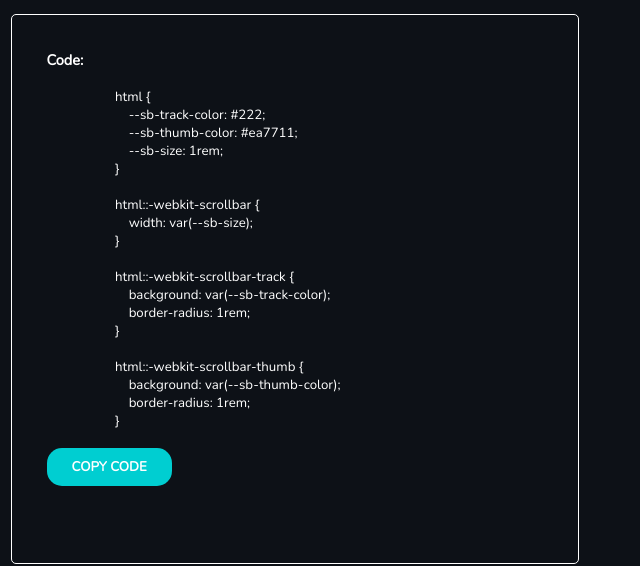
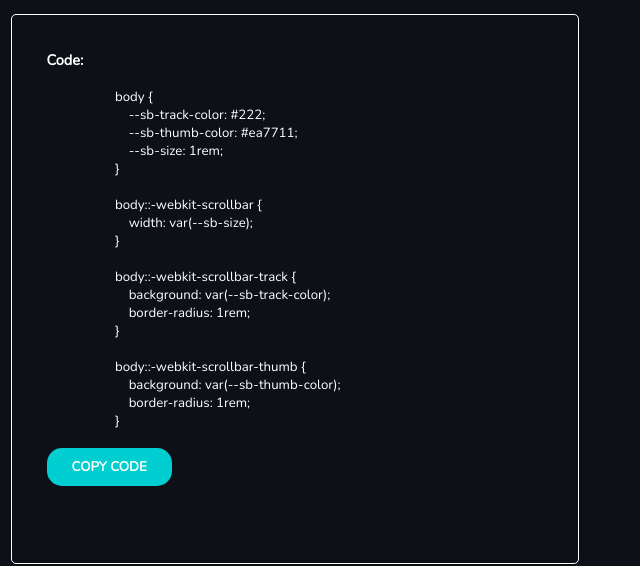
Before and after one commit to CodingWithTopchiy/scrollbar.selectors.github.io, a plain HTML site: page index.html in a window 1280 px wide. Shown: the part 135-701 px from the top of the page, 637-1277 px from the left. Drawn offline with nearby package versions, Linux system fonts and the light colour scheme.

Commit message:
Update index.html

```diff
--- a/index.html
+++ b/index.html
@@ -68,22 +68,22 @@
             <div class="code-box">
                 <h4>Code:</h4>
                 <p id="myCode">
-                    html {
+                    body {
                         --sb-track-color: #222;
                         --sb-thumb-color: #ea7711;
                         --sb-size: 1rem;
                     }
 
-                    html::-webkit-scrollbar {
+                    body::-webkit-scrollbar {
                         width: var(--sb-size);
                     }
 
-                    html::-webkit-scrollbar-track {
+                    body::-webkit-scrollbar-track {
                         background: var(--sb-track-color);
                         border-radius: 1rem;
                     }
 
-                    html::-webkit-scrollbar-thumb {
+                    body::-webkit-scrollbar-thumb {
                         background: var(--sb-thumb-color);
                         border-radius: 1rem;
                     }
```
